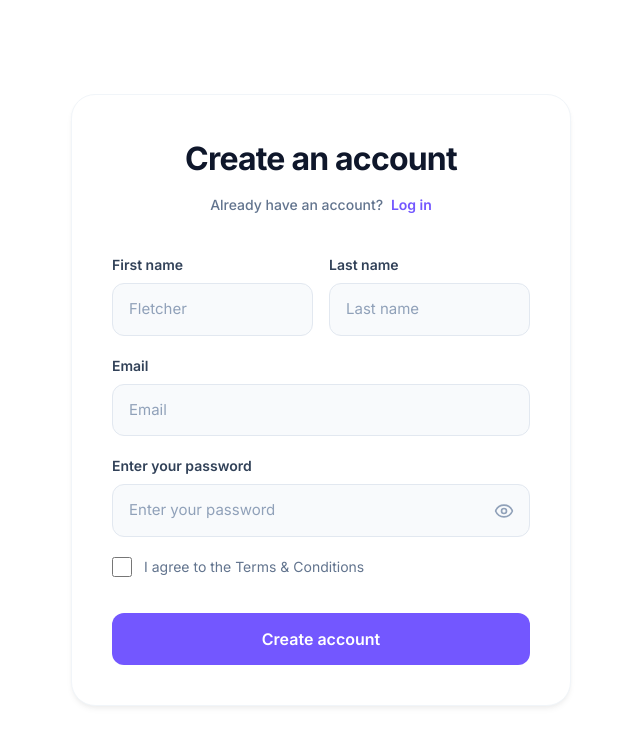
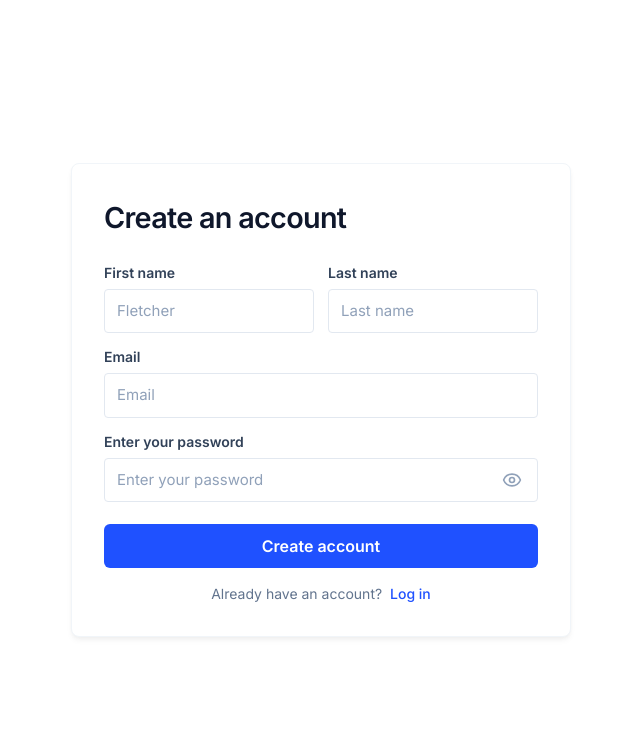
Before and after one commit to mdmokhlesur/mokhlesurRahmanTask-frontend, a React (Vite) app: page /register in a window 1280 px wide. Shown: the top 746 px of the page, without its empty margins (319-959 px from the left). Built offline with nearby package versions, Linux system fonts and the light colour scheme.

Commit message:
feat: implement Partition component and update UI styles and validation schema

```diff
--- a/src/components/Login.tsx
+++ b/src/components/Login.tsx
@@ -51,19 +51,22 @@ const Login: React.FC = () => {
 
   return (
     <div className="min-h-screen flex items-center justify-center bg-white p-6">
-      <div className="w-full max-w-[420px] bg-white rounded-3xl shadow-[0_4px_6px_-1px_rgba(0,0,0,0.05),0_2px_4px_-1px_rgba(0,0,0,0.03)] p-10 border border-slate-100 transition-all duration-300">
-        <div className="text-center mb-10">
-          <h2 className="text-[2rem] font-bold text-slate-900 tracking-tight mb-3">Welcome back</h2>
-          <p className="text-sm text-slate-500 font-medium">Please enter your details to sign in</p>
+      <div className="w-full max-w-[420px] bg-white rounded-lg shadow-[0_4px_6px_-1px_rgba(0,0,0,0.05),0_2px_4px_-1px_rgba(0,0,0,0.03)] p-8 border border-slate-100 transition-all duration-300">
+        {/* Login page title */}
+        <div className="mb-6">
+          <h2 className="text-[1.8rem] font-semibold text-slate-900 tracking-tight mb-1">Welcome back</h2>
+          <p className="text-sm text-slate-500 font-light">Please enter your details to sign in</p>
         </div>
 
-        <form onSubmit={handleSubmit(onSubmit)} className="flex flex-col gap-5">
-          <div className="flex flex-col gap-2">
+        {/* Login Form */}
+        <form onSubmit={handleSubmit(onSubmit)} className="flex flex-col gap-3.5">
+          {/* Email Field */}
+          <div className="flex flex-col gap-1.5">
             <label className="text-sm font-semibold text-slate-700">Email</label>
             <div className="relative">
               <input
                 type="email"
-                className={`w-full px-4 py-3.5 rounded-xl border ${errors.email ? 'border-red-500' : 'border-slate-200'} outline-none transition-all duration-200 bg-slate-50 text-slate-900 text-[15px] placeholder-slate-400 focus:border-primary focus:bg-white focus:ring-4 focus:ring-primary/10`}
+                className={`w-full px-3 py-2.5 rounded border ${errors.email ? 'border-red-500' : 'border-slate-200'} outline-none transition-all duration-200 text-slate-900 text-[15px] placeholder-slate-400 focus:border-primary focus:bg-white focus:ring-4 focus:ring-primary/10`}
                 placeholder="Email"
                 {...register('email')}
               />
@@ -71,12 +74,15 @@ const Login: React.FC = () => {
             </div>
           </div>
 
-          <div className="flex flex-col gap-2">
+          {/* Password Field */}
+          <div className="flex flex-col gap-1.5">
             <label className="text-sm font-semibold text-slate-700">Password</label>
+            <div>
+
             <div className="relative">
               <input
                 type={showPassword ? 'text' : 'password'}
-                className={`w-full px-4 py-3.5 pr-12 rounded-xl border ${errors.password ? 'border-red-500' : 'border-slate-200'} outline-none transition-all duration-200 bg-slate-50 text-slate-900 text-[15px] placeholder-slate-400 focus:border-primary focus:bg-white focus:ring-4 focus:ring-primary/10`}
+                className={`w-full px-3 py-2.5 rounded border ${errors.password ? 'border-red-500' : 'border-slate-200'} outline-none transition-all duration-200 text-slate-900 text-[15px] placeholder-slate-400 focus:border-primary focus:bg-white focus:ring-4 focus:ring-primary/10`}
                 placeholder="••••••••"
                 {...register('password')}
               />
@@ -87,6 +93,7 @@ const Login: React.FC = () => {
               >
                 {showPassword ? <EyeOff size={20} /> : <Eye size={20} />}
               </button>
+              </div>
               {errors.password && <p className="text-xs text-red-500 mt-1 font-medium">{errors.password.message}</p>}
             </div>
           </div>
@@ -94,14 +101,14 @@ const Login: React.FC = () => {
           <button
             type="submit"
             disabled={isSubmitting}
-            className="w-full bg-primary text-white font-semibold py-3.5 rounded-xl border-none cursor-pointer transition-all duration-200 text-base mt-4 enabled:hover:bg-primary-dark enabled:hover:-translate-y-0.5 enabled:hover:shadow-lg enabled:hover:shadow-primary/25 disabled:opacity-60 disabled:cursor-not-allowed"
+            className="w-full bg-primary text-white font-semibold py-2.5 rounded-md border-none cursor-pointer transition-all duration-200 text-base mt-2 enabled:hover:bg-primary-dark enabled:hover:-translate-y-0.5 enabled:hover:shadow-lg enabled:hover:shadow-primary/25 disabled:opacity-60 disabled:cursor-not-allowed"
           >
             {isSubmitting ? 'Signing in...' : 'Sign In'}
           </button>
         </form>
 
-        <p className="mt-8 text-center text-sm text-slate-500">
-          New to Splitter? <Link to="/register" className="text-primary font-semibold no-underline ml-1 hover:underline">Create an account</Link>
+        <p className="mt-4 text-center text-sm text-slate-500">
+          New to Splitter? <Link to="/register" className="text-primary font-medium no-underline ml-1 hover:underline">Create an account</Link>
         </p>
       </div>
     </div>
--- a/src/components/Register.tsx
+++ b/src/components/Register.tsx
@@ -54,22 +54,29 @@ const Register: React.FC = () => {
 
   return (
     <div className="min-h-screen flex items-center justify-center bg-white p-6">
-      <div className="w-full max-w-[500px] bg-white rounded-3xl shadow-[0_4px_6px_-1px_rgba(0,0,0,0.05),0_2px_4px_-1px_rgba(0,0,0,0.03)] p-10 border border-slate-100 transition-all duration-300">
-        <div className="text-center mb-10">
+      <div className="w-full max-w-[500px] bg-white rounded-lg shadow-[0_4px_6px_-1px_rgba(0,0,0,0.05),0_2px_4px_-1px_rgba(0,0,0,0.03)] p-8 border border-slate-100 transition-all duration-300">
+               {/* Register page title */}
+               <div className="mb-6">
+          <h2 className="text-[1.8rem] font-semibold text-slate-900 tracking-tight mb-1">Create an account</h2>
+        </div>
+
+        {/* <div className="text-center mb-10">
           <h2 className="text-[2rem] font-bold text-slate-900 tracking-tight mb-3">Create an account</h2>
           <p className="text-sm text-slate-500 font-medium">
             Already have an account? <Link to="/login" className="text-primary font-semibold no-underline ml-1 hover:underline">Log in</Link>
           </p>
-        </div>
+        </div> */}
 
-        <form onSubmit={handleSubmit(onSubmit)} className="flex flex-col gap-5">
-          <div className="grid grid-cols-1 md:grid-cols-2 gap-4">
-            <div className="flex flex-col gap-2">
+{/* Register form */}
+   <form onSubmit={handleSubmit(onSubmit)} className="flex flex-col gap-3.5">
+    {/* First name and Last name */}
+          <div className="grid grid-cols-1 md:grid-cols-2 gap-3.5">
+                 <div className="flex flex-col gap-1.5">
               <label className="text-sm font-semibold text-slate-700">First name</label>
               <div className="relative">
                 <input
                   type="text"
-                  className={`w-full px-4 py-3.5 rounded-xl border ${errors.firstName ? 'border-red-500' : 'border-slate-200'} outline-none transition-all duration-200 bg-slate-50 text-slate-900 text-[15px] placeholder-slate-400 focus:border-primary focus:bg-white focus:ring-4 focus:ring-primary/10`}
+                  className={`w-full px-3 py-2.5 rounded border ${errors.firstName ? 'border-red-500' : 'border-slate-200'} outline-none transition-all duration-200 text-slate-900 text-[15px] placeholder-slate-400 focus:border-primary focus:bg-white focus:ring-4 focus:ring-primary/10`}
                   placeholder="Fletcher"
                   {...register('firstName')}
                 />
@@ -77,12 +84,13 @@ const Register: React.FC = () => {
               </div>
             </div>
 
-            <div className="flex flex-col gap-2">
+            {/* Last name */}
+                 <div className="flex flex-col gap-1.5">
               <label className="text-sm font-semibold text-slate-700">Last name</label>
               <div className="relative">
                 <input
                   type="text"
-                  className={`w-full px-4 py-3.5 rounded-xl border ${errors.lastName ? 'border-red-500' : 'border-slate-200'} outline-none transition-all duration-200 bg-slate-50 text-slate-900 text-[15px] placeholder-slate-400 focus:border-primary focus:bg-white focus:ring-4 focus:ring-primary/10`}
+                  className={`w-full px-3 py-2.5 rounded border ${errors.lastName ? 'border-red-500' : 'border-slate-200'} outline-none transition-all duration-200 text-slate-900 text-[15px] placeholder-slate-400 focus:border-primary focus:bg-white focus:ring-4 focus:ring-primary/10`}
                   placeholder="Last name"
                   {...register('lastName')}
                 />
@@ -91,12 +99,13 @@ const Register: React.FC = () => {
             </div>
           </div>
 
-          <div className="flex flex-col gap-2">
+          {/* Email */}
+               <div className="flex flex-col gap-1.5">
             <label className="text-sm font-semibold text-slate-700">Email</label>
             <div className="relative">
               <input
                 type="email"
-                className={`w-full px-4 py-3.5 rounded-xl border ${errors.email ? 'border-red-500' : 'border-slate-200'} outline-none transition-all duration-200 bg-slate-50 text-slate-900 text-[15px] placeholder-slate-400 focus:border-primary focus:bg-white focus:ring-4 focus:ring-primary/10`}
+                className={`w-full px-3 py-2.5 rounded border ${errors.email ? 'border-red-500' : 'border-slate-200'} outline-none transition-all duration-200 text-slate-900 text-[15px] placeholder-slate-400 focus:border-primary focus:bg-white focus:ring-4 focus:ring-primary/10`}
                 placeholder="Email"
                 {...register('email')}
               />
@@ -104,12 +113,14 @@ const Register: React.FC = () => {
             </div>
           </div>
 
-          <div className="flex flex-col gap-2">
+          {/* Password */}
+               <div className="flex flex-col gap-1.5">
             <label className="text-sm font-semibold text-slate-700">Enter your password</label>
-            <div className="relative">
-              <input
+            <div>
+              <div className="relative">
+       <input
                 type={showPassword ? 'text' : 'password'}
-                className={`w-full px-4 py-3.5 pr-12 rounded-xl border ${errors.password ? 'border-red-500' : 'border-slate-200'} outline-none transition-all duration-200 bg-slate-50 text-slate-900 text-[15px] placeholder-slate-400 focus:border-primary focus:bg-white focus:ring-4 focus:ring-primary/10`}
+                className={`w-full px-3 py-2.5 pr-12 rounded border ${errors.password ? 'border-red-500' : 'border-slate-200'} outline-none transition-all duration-200 text-slate-900 text-[15px] placeholder-slate-400 focus:border-primary focus:bg-white focus:ring-4 focus:ring-primary/10`}
                 placeholder="Enter your password"
                 {...register('password')}
               />
@@ -120,30 +131,26 @@ const Register: React.FC = () => {
               >
                 {showPassword ? <EyeOff size={20} /> : <Eye size={20} />}
               </button>
+              </div>
+
               {errors.password && <p className="text-xs text-red-500 mt-1 font-medium">{errors.password.message}</p>}
             </div>
           </div>
 
-          <div className="flex flex-col gap-2">
-            <label className="flex items-center gap-3 cursor-pointer">
-              <input
-                type="checkbox"
-                className="w-5 h-5 rounded border-slate-200 cursor-pointer accent-primary"
-                {...register('agreeToTerms')}
-              />
-              <span className="text-sm text-slate-500 select-none">I agree to the Terms & Conditions</span>
-            </label>
-            {errors.agreeToTerms && <p className="text-xs text-red-500 mt-1 font-medium">{errors.agreeToTerms.message}</p>}
-          </div>
 
           <button
             type="submit"
             disabled={isSubmitting}
-            className="w-full bg-primary text-white font-semibold py-3.5 rounded-xl border-none cursor-pointer transition-all duration-200 text-base mt-4 enabled:hover:bg-primary-dark enabled:hover:-translate-y-0.5 enabled:hover:shadow-lg enabled:hover:shadow-primary/25 disabled:opacity-60 disabled:cursor-not-allowed"
+            className="w-full bg-primary text-white font-semibold py-2.5 rounded-md border-none cursor-pointer transition-all duration-200 text-base mt-2 enabled:hover:bg-primary-dark enabled:hover:-translate-y-0.5 enabled:hover:shadow-lg enabled:hover:shadow-primary/25 disabled:opacity-60 disabled:cursor-not-allowed"
           >
             {isSubmitting ? 'Creating account...' : 'Create account'}
           </button>
+
+
         </form>
+         <p className="mt-4 text-center text-sm text-slate-500">
+                   Already have an account? <Link to="/login" className="text-primary font-medium no-underline ml-1 hover:underline">Log in</Link>
+          </p>
       </div>
     </div>
 
--- a/src/index.css
+++ b/src/index.css
@@ -3,8 +3,8 @@
 @config "../tailwind.config.js";
 
 @theme {
-  --color-primary: #7357FF;
-  --color-primary-dark: #5e44e6;
+  --color-primary: #1F51FF;
+  --color-primary-dark: #0F52BA;
 }
 
 @layer base {
--- a/src/utils/validation.ts
+++ b/src/utils/validation.ts
@@ -9,10 +9,7 @@ export const registerSchema = z.object({
   firstName: z.string().min(2, 'First name must be at least 2 characters'),
   lastName: z.string().min(2, 'Last name must be at least 2 characters'),
   email: z.string().min(1, 'Email is required').email('Invalid email address'),
-  password: z.string().min(6, 'Password must be at least 6 characters'),
-  agreeToTerms: z.boolean().refine((val) => val === true, {
-    message: 'You must agree to the terms and conditions',
-  }),
+  password: z.string().min(6, 'Password must be at least 6 characters')
 });
 
 export type LoginFormValues = z.infer<typeof loginSchema>;
```
Also changed, not shown: src/components/Header.tsx (+9 -18 lines), src/components/Partition.tsx (added, +86 -0 lines), src/components/Splitter.tsx (+11 -62 lines).
